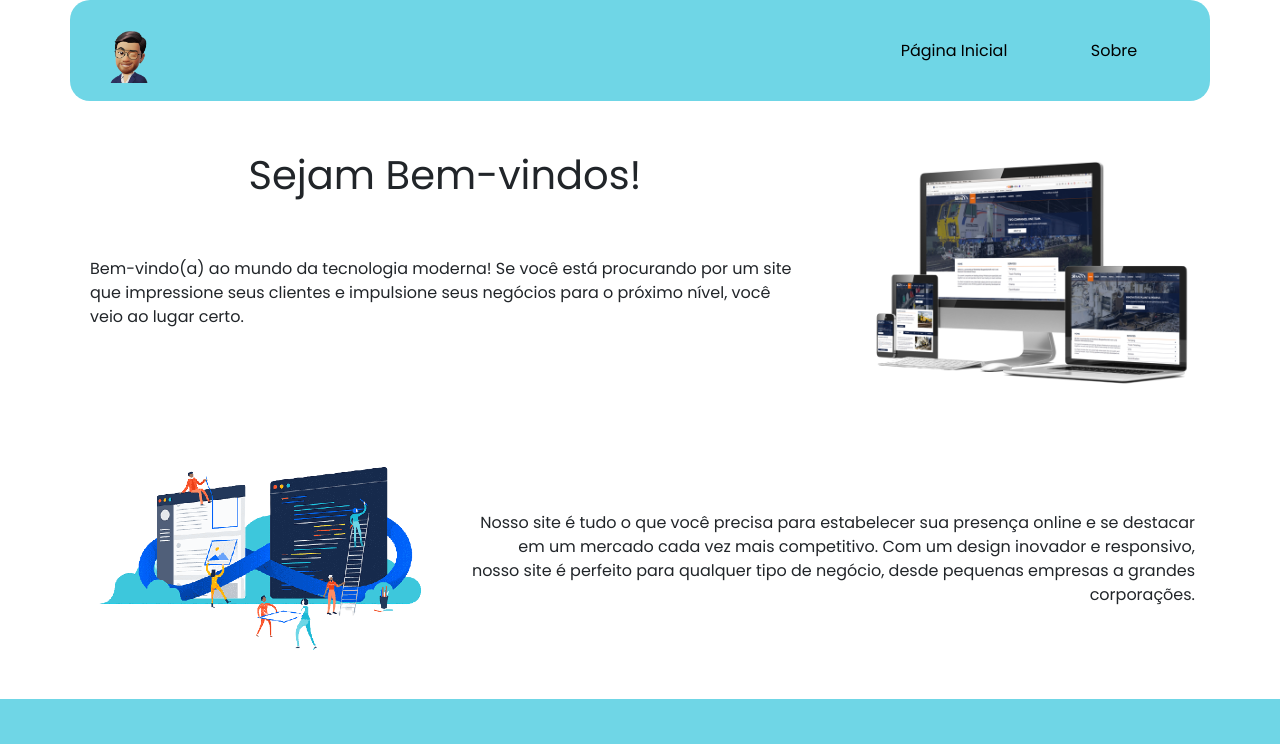
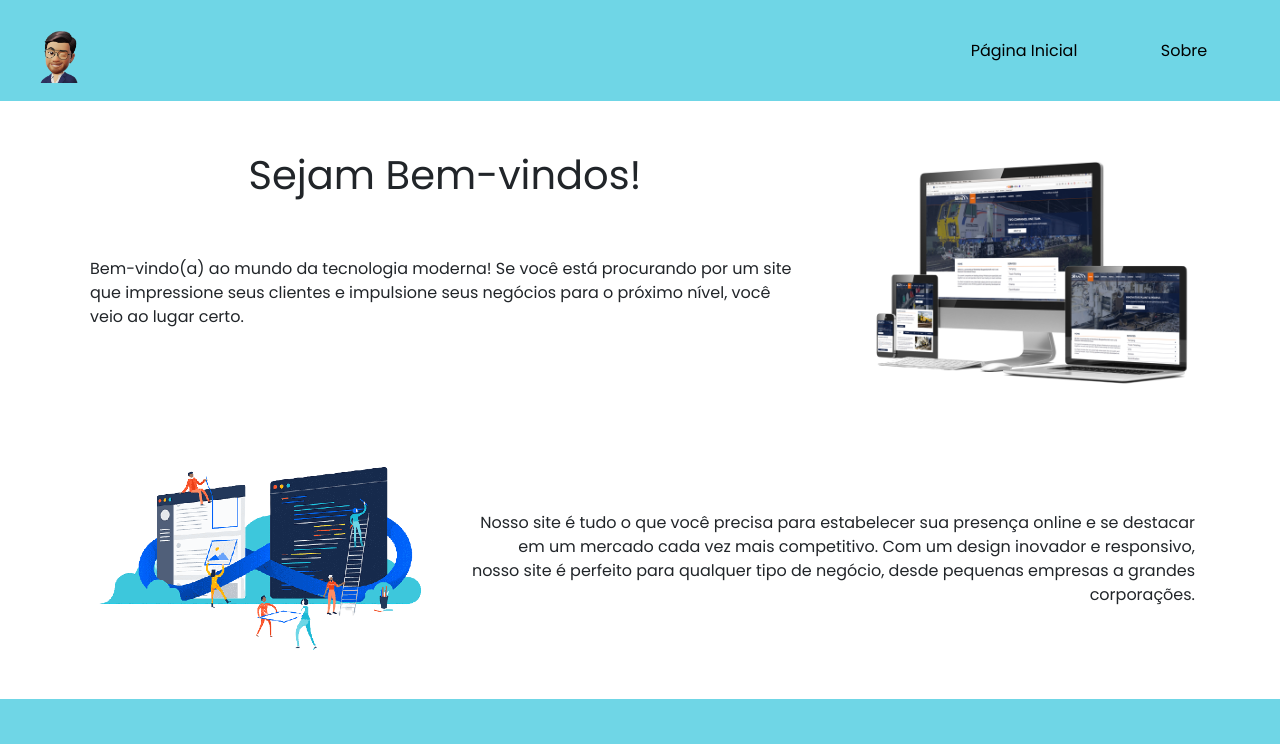
Before and after one commit to TiagoAderbal/my-first, a plain HTML site: page index.html in a window 1280 px wide. Shown: the top 744 px of the page. Drawn offline with nearby package versions, Linux system fonts and the light colour scheme.

Commit message:
Add files via upload

```diff
--- a/index.html
+++ b/index.html
@@ -16,7 +16,7 @@
 <body>
 
     <!-- START NAVBAR -->
-    <nav class="navbar navbar-expand-lg navbar-light container" id="navbar">
+    <nav class="navbar navbar-expand-lg navbar-light container-fluid" id="navbar">
         <a class="navbar-brand" href="index.html"><img src="images/fav1.png" class="img-responsive img"></a>
         <button class="navbar-toggler" type="button" data-toggle="collapse" data-target="#navbarSupportedContent"
             aria-controls="navbarSupportedContent" aria-expanded="false" aria-label="Toggle navigation">
--- a/style.css
+++ b/style.css
@@ -8,7 +8,6 @@
     font-family: "Poppins";
     text-align: center;
     background: #6FD6E6;
-    border-radius: 20px;
 }
 
 #navbar #navbarSupportedContent .nav-item {
```
